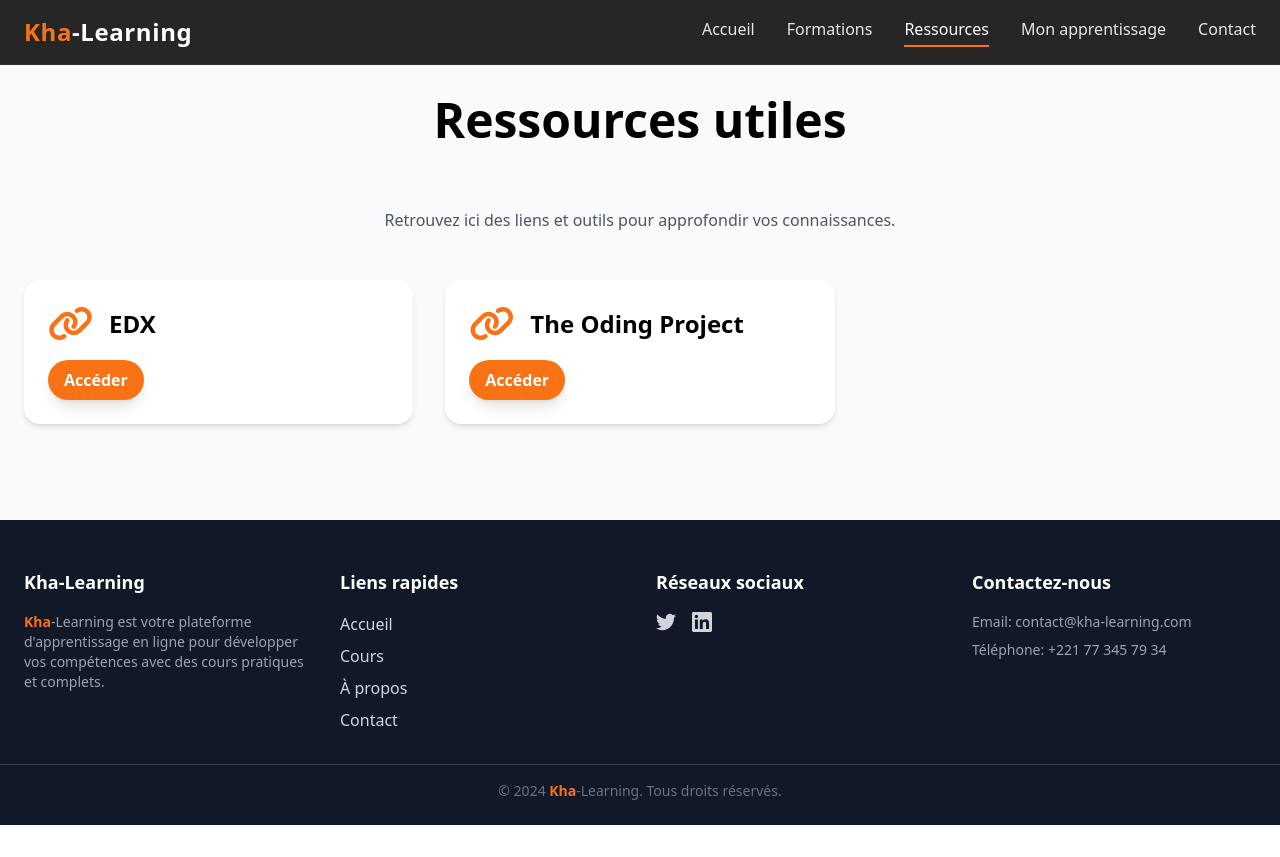
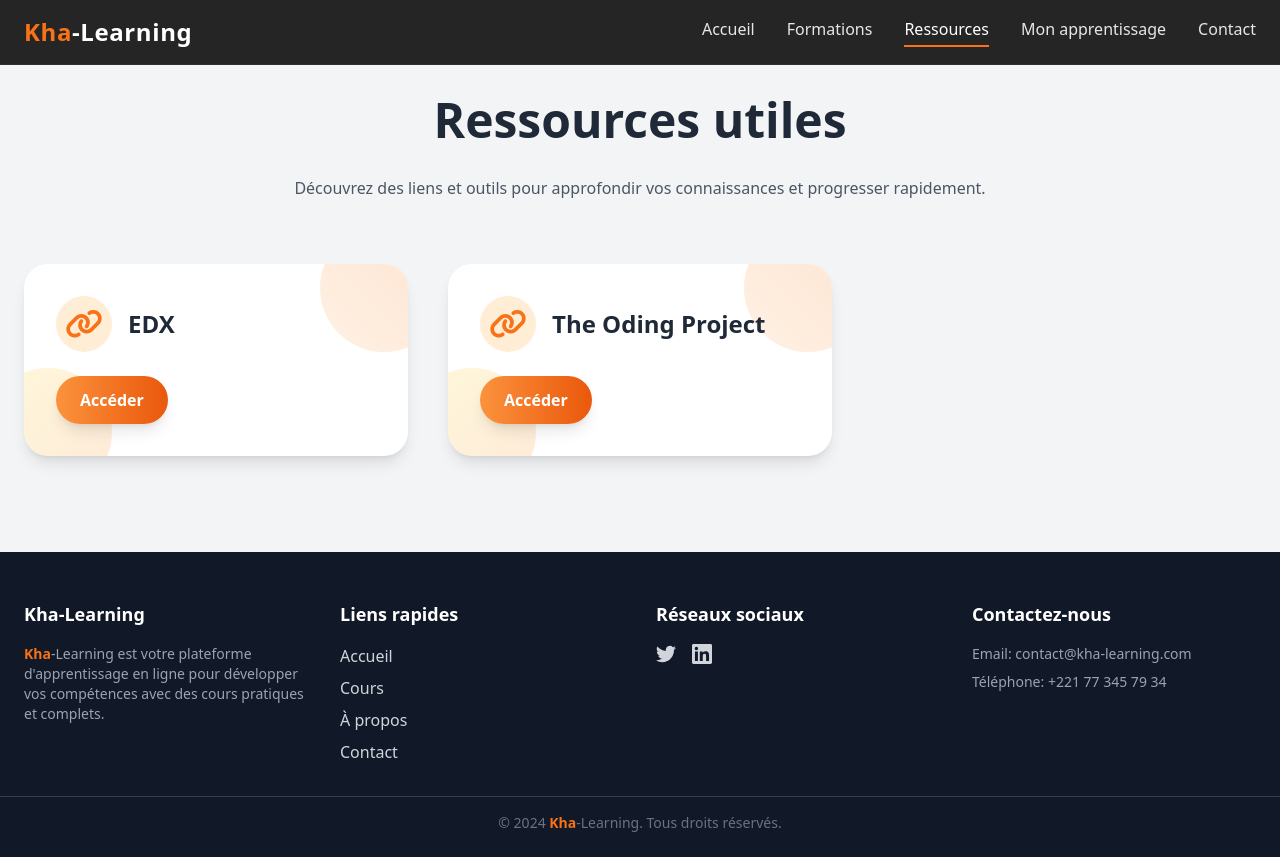
Before and after one commit to KhadimFall0503/KhaLearning, a Django app: page /ressources/ in a window 1280 px wide. Before the commit the page ends 825 px from the top, so only its background shows below. Run offline with Django 5.2, Linux system fonts and the light colour scheme; data comes from the database, SQL or seed files in the repository; both versions use the stored data as it was after the commit; parts of the project's set-up code (start-up, migrations or seed data) failed here and were passed over; some libraries are stand-ins or nearby versions.

Commit message:
Modification page Ressources

```diff
--- a/plateforme/main/templates/main/ressources.html
+++ b/plateforme/main/templates/main/ressources.html
@@ -1,29 +1,33 @@
-{% extends 'main/base.html' %} {% load static %} {% block content %}
+{% extends 'main/base.html' %}
+{% load static %}
+{% block content %}
 
-<section class="py-24 bg-gray-50">
+<section class="py-24 bg-gray-100">
   <div class="max-w-7xl mx-auto px-6">
-    <h2 class="text-5xl font-extrabold mb-16 text-center">Ressources utiles</h2>
-    <p class="text-center text-gray-600 mb-12">
-      Retrouvez ici des liens et outils pour approfondir vos connaissances.
+    <h2 class="text-5xl font-extrabold mb-8 text-center text-gray-800">Ressources utiles</h2>
+    <p class="text-center text-gray-600 mb-16">
+      Découvrez des liens et outils pour approfondir vos connaissances et progresser rapidement.
     </p>
 
-    <div class="grid grid-cols-1 md:grid-cols-2 lg:grid-cols-3 gap-8">
+    <div class="grid grid-cols-1 md:grid-cols-2 lg:grid-cols-3 gap-10">
       {% for resource in resources %}
-      <div
-        class="bg-white p-6 rounded-2xl shadow-md hover:shadow-xl transition transform hover:-translate-y-2"
-      >
-        <div class="flex items-center mb-4">
-          <i class="fas fa-link text-4xl text-orange-500 mr-4"></i>
-          <h3 class="text-2xl font-bold">{{ resource.title }}</h3>
+      <div class="group relative bg-white rounded-3xl shadow-lg overflow-hidden transform transition duration-500 hover:-translate-y-2 hover:shadow-2xl">
+        <!-- Background color accent -->
+        <div class="absolute -top-10 -right-10 w-32 h-32 bg-gradient-to-tr from-orange-300 to-orange-500 rounded-full opacity-20"></div>
+        <div class="absolute -bottom-10 -left-10 w-32 h-32 bg-gradient-to-br from-yellow-300 to-orange-400 rounded-full opacity-20"></div>
+
+        <div class="p-8 relative z-10">
+          <div class="flex items-center mb-6">
+            <div class="w-14 h-14 flex items-center justify-center bg-orange-100 text-orange-500 rounded-full text-3xl mr-4 transition group-hover:scale-110">
+              <i class="fas fa-link"></i>
+            </div>
+            <h3 class="text-2xl font-bold text-gray-800">{{ resource.title }}</h3>
+          </div>
+          <p class="text-gray-600 mb-6">{{ resource.description }}</p>
+          <a href="{{ resource.url }}" target="_blank" class="inline-block px-6 py-3 bg-gradient-to-r from-orange-400 to-orange-600 text-white font-semibold rounded-full shadow-lg transform transition duration-300 hover:scale-105 hover:shadow-xl">
+            Accéder
+          </a>
         </div>
-        <p class="text-gray-600 mb-4">{{ resource.description }}</p>
-        <a
-          href="{{ resource.url }}"
-          target="_blank"
-          class="inline-block px-4 py-2 bg-orange-500 hover:bg-orange-600 rounded-full text-white font-semibold transition shadow-lg"
-        >
-          Accéder
-        </a>
       </div>
       {% empty %}
       <p class="col-span-full text-center text-gray-500">
```
Also changed, not shown: plateforme/main/templates/main/acceuil.html (+139 -153 lines), plateforme/db.sqlite3.
